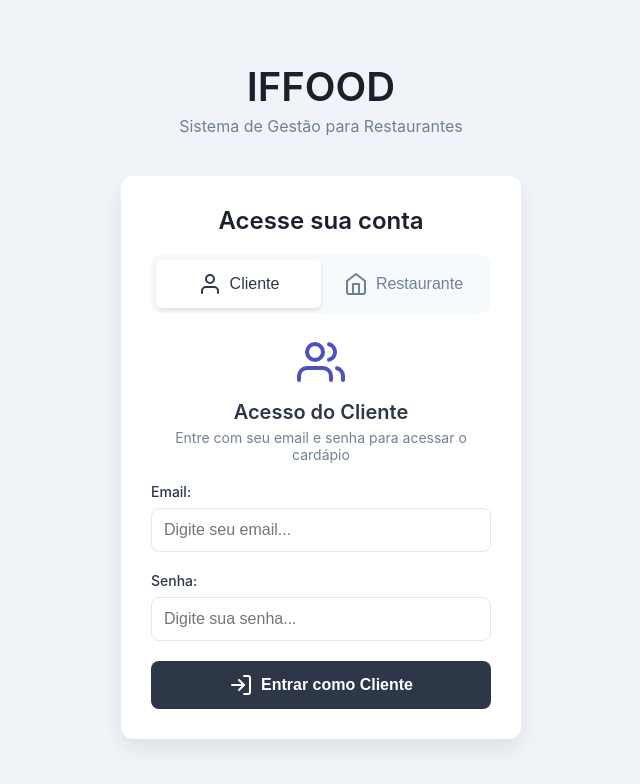
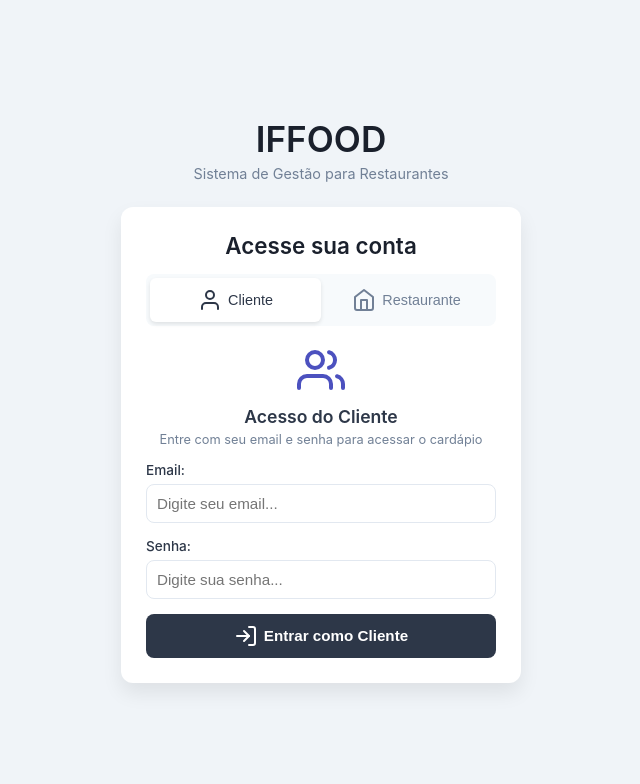
Before and after one commit to Eudesps/IFFOOD, a Django app: page /login/ in a window 1280 px wide. Shown: the top 784 px of the page, without its empty margins (319-959 px from the left). Run offline with Django 5.2, Linux system fonts and the light colour scheme.

Commit message:
ajuste da dimensão de login

```diff
--- a/pedidos/templates/login/login.html
+++ b/pedidos/templates/login/login.html
@@ -18,16 +18,16 @@
         text-align: center;
     }
     .header {
-            margin-bottom: 40px;
+        margin-bottom: 25px; /* Reduzida a margem */
     }
     .header h1 {
-            font-size: 2.5rem;
+        font-size: 2.2rem; /* Tamanho da fonte levemente reduzido */
         font-weight: 600;
         color: #1a202c;
         margin: 0;
     }
     .header p {
-            font-size: 1rem;
+        font-size: 0.9rem; /* Tamanho da fonte levemente reduzido */
         color: #718096;
         margin-top: 5px;
     }
@@ -36,28 +36,28 @@
         border-radius: 12px;
         box-shadow: 0 10px 20px rgba(0, 0, 0, 0.08);
         width: 400px;
-            padding: 30px;
+        padding: 25px;
         box-sizing: border-box;
     }
     .card h2 {
-            font-size: 1.5rem;
+        font-size: 1.4rem; /* Tamanho da fonte levemente reduzido */
         font-weight: 600;
         color: #1a202c;
         margin-top: 0;
-            margin-bottom: 20px;
+        margin-bottom: 15px; /* Reduzida a margem */
     }
     .tabs {
         display: flex;
         justify-content: space-between;
         background-color: #f7fafc;
-            padding: 5px;
+        padding: 4px; /* Reduzido o padding */
         border-radius: 8px;
-            margin-bottom: 25px;
+        margin-bottom: 20px; /* Reduzida a margem */
     }
     .tab-button {
         flex: 1;
-            padding: 12px;
-            font-size: 1rem;
+        padding: 10px; /* Reduzido o padding */
+        font-size: 0.9rem; /* Tamanho da fonte levemente reduzido */
         font-weight: 500;
         cursor: pointer;
         border-radius: 6px;
@@ -75,7 +75,7 @@
         color: #2d3748;
     }
     .tab-button svg {
-            margin-right: 8px;
+        margin-right: 6px; /* Reduzida a margem do ícone */
     }
     .tab-content {
         display: none;
@@ -85,41 +85,41 @@
     }
     .form-content {
         text-align: center;
-            margin-bottom: 20px;
+        margin-bottom: 15px; /* Reduzida a margem */
     }
     .form-content .icon {
-            font-size: 3rem;
-            color: #e53e3e; /* Cor do ícone do restaurante */
-            margin-bottom: 10px;
+        font-size: 2.5rem; /* Tamanho do ícone levemente reduzido */
+        color: #e53e3e;
+        margin-bottom: 8px; /* Reduzida a margem */
     }
     .form-content h3 {
-            font-size: 1.25rem;
+        font-size: 1.1rem; /* Tamanho da fonte levemente reduzido */
         font-weight: 600;
         color: #2d3748;
         margin: 0;
     }
     .form-content p {
-            font-size: 0.875rem;
+        font-size: 0.8rem; /* Tamanho da fonte levemente reduzido */
         color: #718096;
         margin-top: 5px;
     }
     .form-group {
         text-align: left;
-            margin-bottom: 20px;
+        margin-bottom: 15px; /* Reduzida a margem */
     }
     .form-group label {
         display: block;
-            font-size: 0.875rem;
+        font-size: 0.85rem; /* Tamanho da fonte levemente reduzido */
         font-weight: 500;
         color: #2d3748;
-            margin-bottom: 8px;
+        margin-bottom: 6px; /* Reduzida a margem */
     }
     .form-control {
         width: 100%;
-            padding: 12px;
+        padding: 10px; /* Reduzido o padding */
         border: 1px solid #e2e8f0;
         border-radius: 8px;
-            font-size: 1rem;
+        font-size: 0.95rem; /* Tamanho da fonte levemente reduzido */
         box-sizing: border-box;
         transition: border-color 0.3s ease, box-shadow 0.3s ease;
     }
@@ -130,10 +130,10 @@
     }
     .btn {
         width: 100%;
-            padding: 12px;
+        padding: 10px; /* Reduzido o padding */
         border: none;
         border-radius: 8px;
-            font-size: 1rem;
+        font-size: 0.95rem; /* Tamanho da fonte levemente reduzido */
         font-weight: 600;
         cursor: pointer;
         transition: background-color 0.3s ease;
@@ -150,18 +150,18 @@
         background-color: #1a202c;
     }
     .btn-primary svg {
-            margin-right: 8px;
+        margin-right: 6px; /* Reduzida a margem do ícone */
     }
     .demo-info {
-            font-size: 0.875rem;
+        font-size: 0.8rem; /* Tamanho da fonte levemente reduzido */
         color: #718096;
-            margin-top: 20px;
+        margin-top: 15px; /* Reduzida a margem */
     }
     .error-message {
         color: #e53e3e;
         text-align: left;
-            margin-bottom: 15px;
-            font-size: 0.875rem;
+        margin-bottom: 10px; /* Reduzida a margem */
+        font-size: 0.8rem; /* Tamanho da fonte levemente reduzido */
     }
     </style>
 </head>
@@ -217,7 +217,7 @@
                 <div class="form-content">
                     <svg xmlns="http://www.w3.org/2000/svg" width="48" height="48" viewBox="0 0 24 24" fill="none" stroke="currentColor" stroke-width="2" stroke-linecap="round" stroke-linejoin="round" class="feather feather-home icon" style="color: #e53e3e;"><path d="M3 9l9-7 9 7v11a2 2 0 0 1-2 2H5a2 2 0 0 1-2-2z"></path><polyline points="9 22 9 12 15 12 15 22"></polyline></svg>
                     <h3>Painel do Restaurante</h3>
-                    <p>Acesse o painel administrativo (restaurante@exemplo.com / senha123)</p>
+                    <p>Acesse o painel administrativo</p>
                 </div>
                 <form action="{% url 'login' %}" method="post">
                     {% csrf_token %}
@@ -235,6 +235,9 @@
                         Entrar como Restaurante
                     </button>
                 </form>
+                <div class="form-content">
+                    <p>demo: restaurante@exemplo.com / senha123</p>
+                </div>
             </div>
         </div>
     </div>
```
Also changed, not shown: db.sqlite3. Lines whose indentation alone changed are shown as unchanged.
